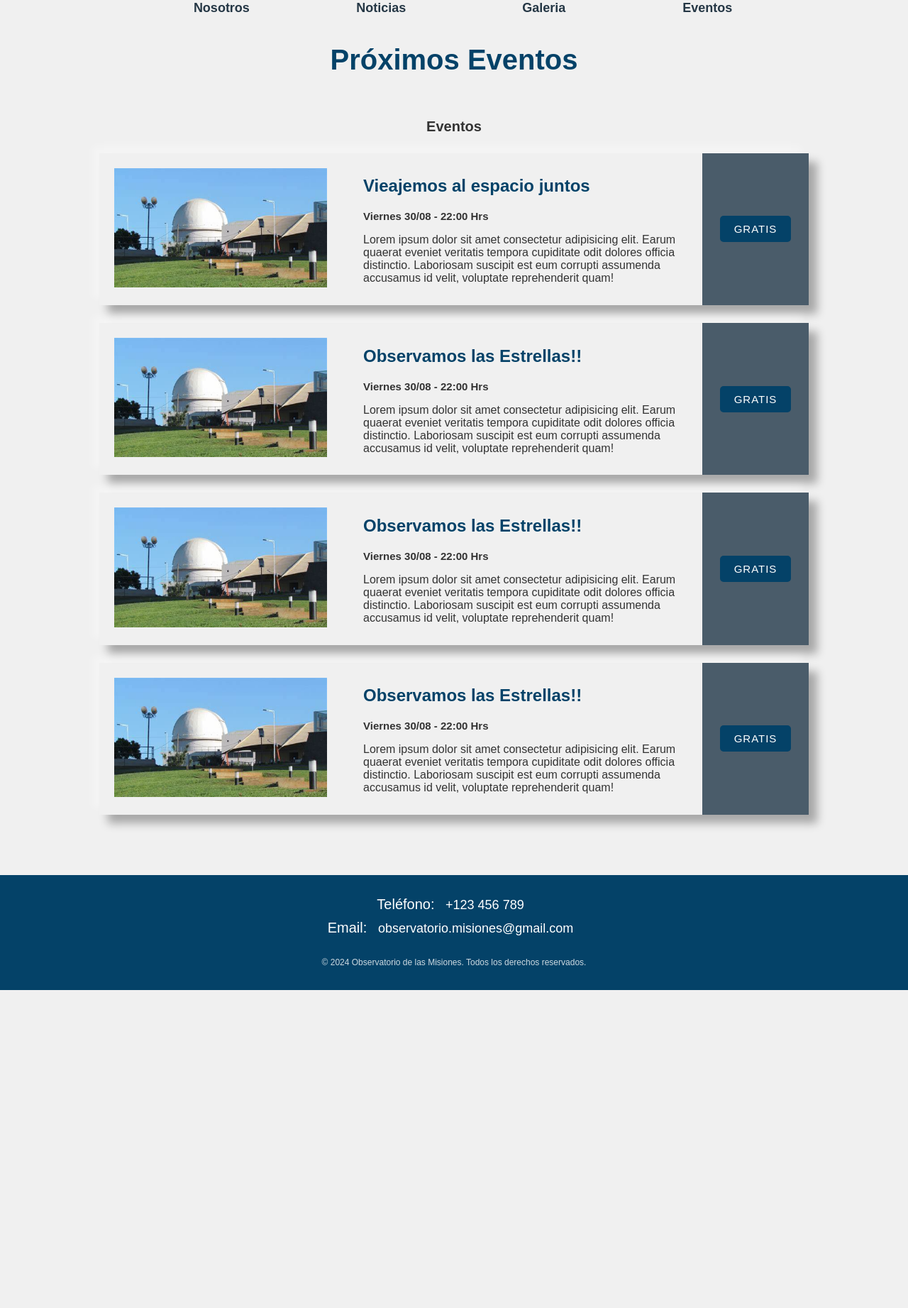
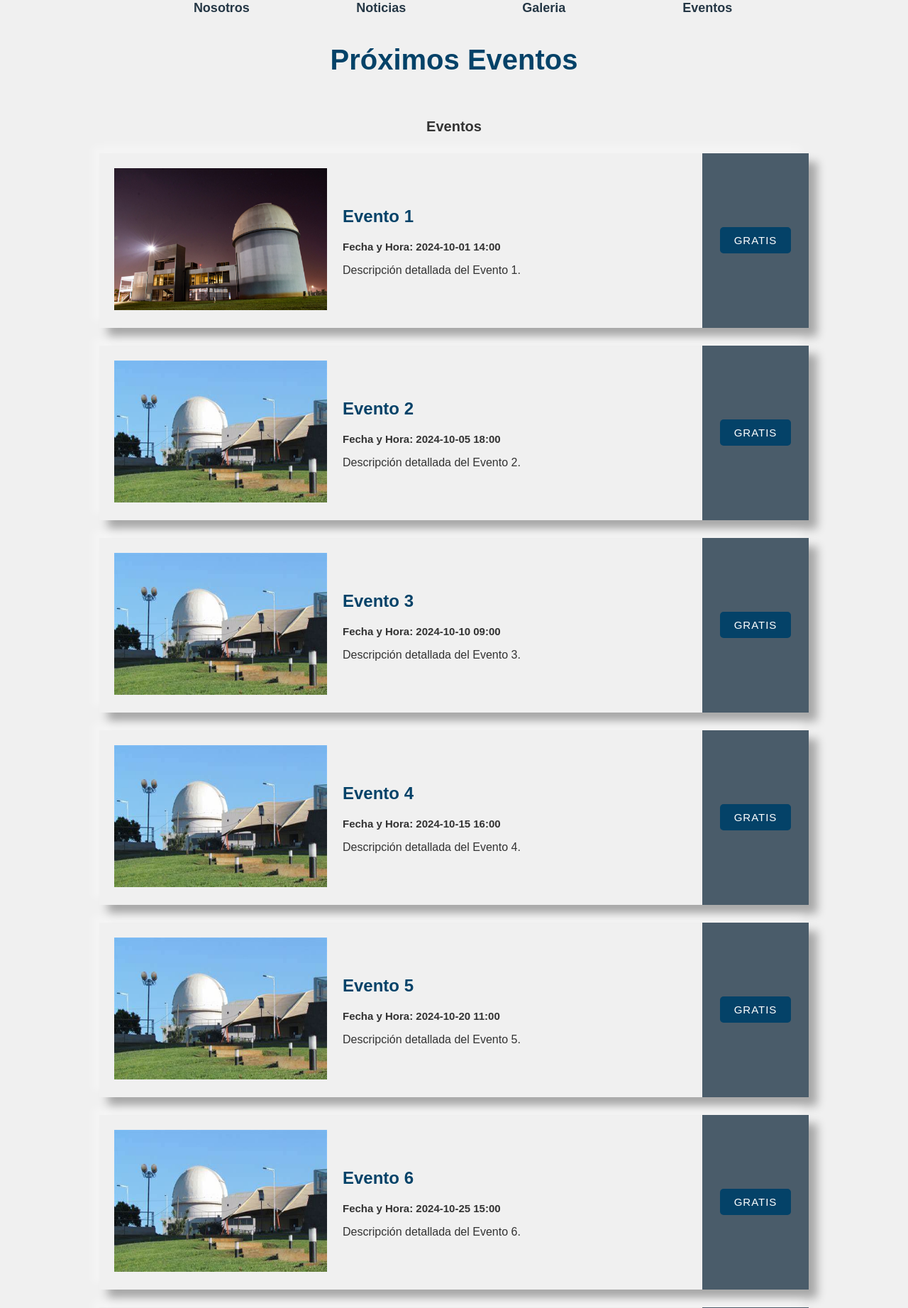
Before and after one commit to SantiNunez2003/TP-WEB-OBSERVATORIO, a PHP site: page /Pages/Eventos.html in a window 1280 px wide. Shown: the part 612-2455 px from the top of the page at 71% size. Before the commit the page ends 2007 px from the top, so only its background shows below. Run offline with PHP 8.4, Linux system fonts and the light colour scheme.

Commit message:
Model Eventos JS

```diff
--- /dev/null
+++ b/Js/Controllers/evento-controller.js
@@ -0,0 +1,24 @@
+import { modelo_evento } from "../Models/modelo_evento.js";
+
+
+export async function crearEvento(){
+    try {
+        const res = await fetch("../Js/Data/eventos.json");
+        const data = await res.json();
+
+        const contenedorEvento = document.getElementById("contenedor-evento");
+
+        data.evento.forEach(evento => {
+            const tr = document.createElement("tr");
+            tr.classList.add("linea-evento")
+
+            tr.innerHTML = modelo_evento(evento);
+
+            contenedorEvento.appendChild(tr)
+        });
+
+    } catch (error) {
+        console.log("Error:", error)
+    }
+
+}
--- /dev/null
+++ b/Js/Data/eventos.json
@@ -0,0 +1,52 @@
+{
+    "evento": [
+      {
+        "img_evento": "../Image/Observatorio-Imagen.png",
+        "titulo_evento": "Evento 1",
+        "fecha_hora": "2024-10-01 14:00",
+        "descripcion_evento": "Descripción detallada del Evento 1."
+      },
+      {
+        "img_evento": "../Image/prueba-imagen.jfif",
+        "titulo_evento": "Evento 2",
+        "fecha_hora": "2024-10-05 18:00",
+        "descripcion_evento": "Descripción detallada del Evento 2."
+      },
+      {
+        "img_evento": "../Image/prueba-imagen.jfif",
+        "titulo_evento": "Evento 3",
+        "fecha_hora": "2024-10-10 09:00",
+        "descripcion_evento": "Descripción detallada del Evento 3."
+      },
+      {
+        "img_evento": "../Image/prueba-imagen.jfif",
+        "titulo_evento": "Evento 4",
+        "fecha_hora": "2024-10-15 16:00",
+        "descripcion_evento": "Descripción detallada del Evento 4."
+      },
+      {
+        "img_evento": "../Image/prueba-imagen.jfif",
+        "titulo_evento": "Evento 5",
+        "fecha_hora": "2024-10-20 11:00",
+        "descripcion_evento": "Descripción detallada del Evento 5."
+      },
+      {
+        "img_evento": "../Image/prueba-imagen.jfif",
+        "titulo_evento": "Evento 6",
+        "fecha_hora": "2024-10-25 15:00",
+        "descripcion_evento": "Descripción detallada del Evento 6."
+      },
+      {
+        "img_evento": "../Image/prueba-imagen.jfif",
+        "titulo_evento": "Evento 7",
+        "fecha_hora": "2024-10-30 17:00",
+        "descripcion_evento": "Descripción detallada del Evento 7."
+      },
+      {
+        "img_evento": "../Image/prueba-imagen.jfif",
+        "titulo_evento": "Evento 8",
+        "fecha_hora": "2024-11-03 13:00",
+        "descripcion_evento": "Descripción detallada del Evento 8."
+      }
+    ]
+  }
--- a/Js/Models/modelo_evento.js
+++ b/Js/Models/modelo_evento.js
@@ -0,0 +1,19 @@
+export function modelo_evento(evento){
+    return `
+              <td class="imagen-evento">
+                  <img src=${evento.img_evento} alt="Imagen del Evento" />
+                </td>
+                <td class="contenido-evento">
+                  <h2>${evento.titulo_evento}</h2>
+                  <p class="fecha">Fecha y Hora: ${evento.fecha_hora}</p>
+                  <p>
+                    ${evento.descripcion_evento}
+                  </p>
+                </td>
+                <td class="boton-evento">
+                  <a class="boton-mas-info" href="./Evento-elegido.html"
+                    >GRATIS</a
+                  >
+                </td>
+            `;
+}
--- a/Js/main.js
+++ b/Js/main.js
@@ -1,5 +1,7 @@
+import { crearEvento } from './Controllers/evento-controller.js';
 import { crearGaleria } from './Controllers/galeria-controller.js';
-import {crearNoticia} from './Controllers/noticia-controller.js';
+import { crearNoticia } from './Controllers/noticia-controller.js';
 
 crearNoticia();
-crearGaleria()
+crearGaleria();
+crearEvento();
--- a/Pages/Eventos.html
+++ b/Pages/Eventos.html
@@ -79,13 +79,17 @@
 
         <!-- Presentacion de Eventos -->
         <section class="eventos">
-          <!-- Tabla de Eventos -->
           <table>
             <thead class="encabezado-tabla">
               <tr>
                 <th colspan="3">Eventos</th>
               </tr>
             </thead>
+            <tbody id="contenedor-evento"></tbody>
+          </table>
+
+          <!-- Tabla de Eventos -->
+          <table>
             <tbody class="contenido-tabla">
               <!-- Evento 1 -->
               <tr class="linea-evento">
@@ -94,76 +98,7 @@
                 </td>
                 <td class="contenido-evento">
                   <h2>Vieajemos al espacio juntos</h2>
-                  <p class="fecha">Viernes 30/08 - 22:00 Hrs</p>
-                  <p>
-                    Lorem ipsum dolor sit amet consectetur adipisicing elit.
-                    Earum quaerat eveniet veritatis tempora cupiditate odit
-                    dolores officia distinctio. Laboriosam suscipit est eum
-                    corrupti assumenda accusamus id velit, voluptate
-                    reprehenderit quam!
-                  </p>
-                </td>
-                <td class="boton-evento">
-                  <a class="boton-mas-info" href="./Evento-elegido.html"
-                    >GRATIS</a
-                  >
-                </td>
-              </tr>
-
-              <!-- Evento 2 -->
-              <tr class="linea-evento">
-                <td class="imagen-evento">
-                  <img src="../Image/prueba-imagen.jfif" alt="" />
-                </td>
-                <td class="contenido-evento">
-                  <h2>Observamos las Estrellas!!</h2>
-                  <p class="fecha">Viernes 30/08 - 22:00 Hrs</p>
-                  <p>
-                    Lorem ipsum dolor sit amet consectetur adipisicing elit.
-                    Earum quaerat eveniet veritatis tempora cupiditate odit
-                    dolores officia distinctio. Laboriosam suscipit est eum
-                    corrupti assumenda accusamus id velit, voluptate
-                    reprehenderit quam!
-                  </p>
-                </td>
-                <td class="boton-evento">
-                  <a class="boton-mas-info" href="./Evento-elegido.html"
-                    >GRATIS</a
-                  >
-                </td>
-              </tr>
-
-              <!-- Evento 3 -->
-              <tr class="linea-evento">
-                <td class="imagen-evento">
-                  <img src="../Image/prueba-imagen.jfif" alt="" />
-                </td>
-                <td class="contenido-evento">
-                  <h2>Observamos las Estrellas!!</h2>
-                  <p class="fecha">Viernes 30/08 - 22:00 Hrs</p>
-                  <p>
-                    Lorem ipsum dolor sit amet consectetur adipisicing elit.
-                    Earum quaerat eveniet veritatis tempora cupiditate odit
-                    dolores officia distinctio. Laboriosam suscipit est eum
-                    corrupti assumenda accusamus id velit, voluptate
-                    reprehenderit quam!
-                  </p>
-                </td>
-                <td class="boton-evento">
-                  <a class="boton-mas-info" href="./Evento-elegido.html"
-                    >GRATIS</a
-                  >
-                </td>
-              </tr>
-
-              <!-- Evento 4 -->
-              <tr class="linea-evento">
-                <td class="imagen-evento">
-                  <img src="../Image/prueba-imagen.jfif" alt="" />
-                </td>
-                <td class="contenido-evento">
-                  <h2>Observamos las Estrellas!!</h2>
-                  <p class="fecha">Viernes 30/08 - 22:00 Hrs</p>
+                  <p class="fecha">Fecha y Hora: 30/08 - 22:00 Hrs</p>
                   <p>
                     Lorem ipsum dolor sit amet consectetur adipisicing elit.
                     Earum quaerat eveniet veritatis tempora cupiditate odit
@@ -205,5 +140,6 @@
         </p>
       </div>
     </footer>
+    <script src="../Js/main.js" type="module"></script>
   </body>
 </html>
--- a/Styles/Paginas/Eventos.css
+++ b/Styles/Paginas/Eventos.css
@@ -12,7 +12,6 @@ table{
     border-spacing: 0 25px
 }
 
-
 .eventos{
     width: min(1000px , 80%);
 }
@@ -21,10 +20,7 @@ table{
     font-size: 20px;
 }
 
-
 .linea-evento{
-    margin-top: 100px ;
-    padding-top: 10px;
     box-shadow: 12px 12px 12px rgba(0, 0, 0, 0.304) ,
     -10px -10px 10px rgba(255, 255, 255, 0.3) ;
 }
@@ -32,17 +28,19 @@ table{
     background-color: var(--grisaceo);
 }
 
-.contenido-tabla img{
-    width: 300px;
-    height: auto;
-    padding: 20px;
+.imagen-evento{
+    width: 200px;
 }
 
-.contenido-evento{
-    padding-left: 30px;
+.linea-evento img{
+    max-width: 300px;
+    max-height: 200px;
+    height: 200px;
+    padding: 20px;
+    align-items: center;
 }
 
-.contenido-evento h2{
+.linea-evento h2{
     color: var(--azul-claro);
 }
 
```
